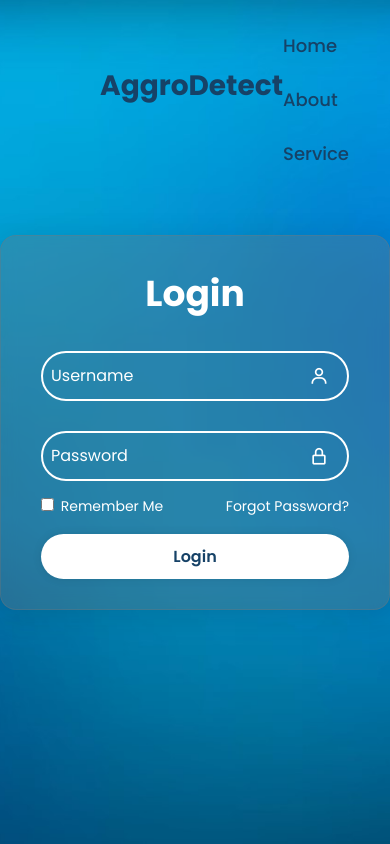
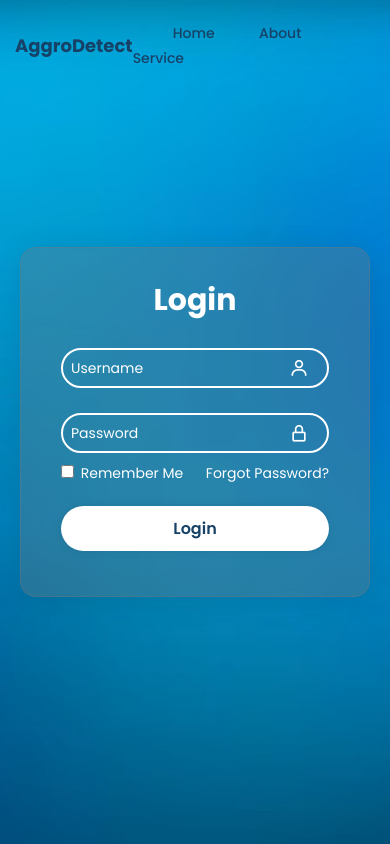
Before and after one commit to SewminaFernando/AggroDetect, a Flask app: page /login in a window 390 px wide. Run offline with Flask 3, Linux system fonts and the light colour scheme; parts of the project's set-up code (start-up, migrations or seed data) failed here and were passed over.

Commit message:
Responsive login page

```diff
--- a/interface/static/CSS/login.css
+++ b/interface/static/CSS/login.css
@@ -73,6 +73,8 @@ img{
 /* Login Box */
 .wrapper{
     width: 420px;
+    height: 420px;
+    max-height: 420px;
     color: white;
     border-radius: 10px;
     padding: 30px 40px;
@@ -152,7 +154,172 @@ img{
     border: 2px solid white;
 }
 .error-message{
-    color: rgb(243, 243, 243);
+    color: rgb(255, 94, 94);
     margin-top: 5px;
-    margin-bottom: 5px;
+    margin-bottom: 8px;
+    text-align: center;
+    font-weight: bold;
 }
+/* Media Queries */
+@media only screen and (max-width: 1025px) {
+    header{
+        margin-top: 10px;
+    }
+    .logo{
+        font-size: 32px;
+        color: #164267;
+        text-decoration: none;
+        font-weight: 700;
+    }
+    .navbar a {
+        position: relative;
+        font-size: 25px;
+        color: #164267;
+        font-weight: 500;
+        text-decoration: none;
+        margin-left: 40px;
+
+    }
+    .wrapper{
+        width: 600px;
+        height: 600px;
+        max-height: 600px;
+    }
+    .wrapper  h1{
+        font-size: 48px;
+    }
+    .wrapper .input-box{
+        height: 70px;
+        margin: 50px 0;
+    }
+    .input-box input{
+        border: 3px solid white;
+        font-size: 20px;
+        padding: 8px;
+
+    }
+    .input-box i{
+        font-size: 25px;
+    }
+    .wrapper .remember-forget{
+        font-size: 18px;
+        margin: -18px 0px 20px;
+    }
+    .wrapper .btn{
+        height: 60px;
+        font-size: 18px;
+        font-weight: 700;
+        margin-top: 40px;
+    }
+    .error-message{
+        font-size: 22px;
+    }
+}
+@media only screen and (max-width: 768px) {
+    header{
+        margin-top: 8px;
+    }
+    .logo{
+        font-size: 28px;
+        color: #164267;
+        text-decoration: none;
+        font-weight: 700;
+    }
+    .navbar a {
+        position: relative;
+        font-size: 22px;
+        color: #164267;
+        font-weight: 500;
+        text-decoration: none;
+        margin-left: 40px;
+
+    }
+    .wrapper{
+        width: 600px;
+        height: 600px;
+        max-height: 600px;
+    }
+    .wrapper  h1{
+        font-size: 48px;
+    }
+    .wrapper .input-box{
+        height: 70px;
+        margin: 50px 0;
+    }
+    .input-box input{
+        border: 3px solid white;
+        font-size: 20px;
+        padding: 8px;
+
+    }
+    .input-box i{
+        font-size: 25px;
+    }
+    .wrapper .remember-forget{
+        font-size: 18px;
+        margin: -18px 0px 20px;
+    }
+    .wrapper .btn{
+        height: 60px;
+        font-size: 18px;
+        font-weight: 700;
+        margin-top: 40px;
+    }
+    .error-message{
+        font-size: 22px;
+    }
+}
+@media only screen and (max-width: 431px) {
+    header{
+        padding: 12px 15px;
+    }
+    .logo{
+        font-size: 18px;
+        color: #164267;
+        text-decoration: none;
+        font-weight: 700;
+    }
+    .navbar a {
+        position: relative;
+        font-size: 14px;
+        color: #164267;
+        font-weight: 500;
+        text-decoration: none;
+        margin-left: 40px;
+
+    }
+    .wrapper{
+        width: 350px;
+        height: 350px;
+        max-height: 350px;
+    }
+    .wrapper  h1{
+        font-size: 30px;
+    }
+    .wrapper .input-box{
+        height: 40px;
+        margin: 25px 0;
+    }
+    .input-box input{
+        border: 2px solid white;
+        font-size: 14px;
+        padding: 4px;
+
+    }
+    .input-box i{
+        font-size: 20px;
+    }
+    .wrapper .remember-forget{
+        font-size: 14px;
+        margin: -15px 0px 15px;
+    }
+    .wrapper .btn{
+        height: 45px;
+        font-size: 16px;
+        font-weight: 600;
+        margin-top: 5px;
+    }
+    .error-message{
+        font-size: 18px;
+    }
+}
--- a/interface/templates/login.html
+++ b/interface/templates/login.html
@@ -29,7 +29,6 @@
         <form action="/login" method="post">
             <div>
                 <h1>Login</h1>
-                <p class="error-message">{{ error_message }}</p>
             </div>
 
             <div class="input-box">
@@ -47,6 +46,7 @@
                 </label>
                 <a href="#">Forgot Password?</a>
             </div>
+            <p class="error-message">{{ error_message }}</p>
             <button type="submit" class="btn">Login</button>
         </form>
     </div>
```
